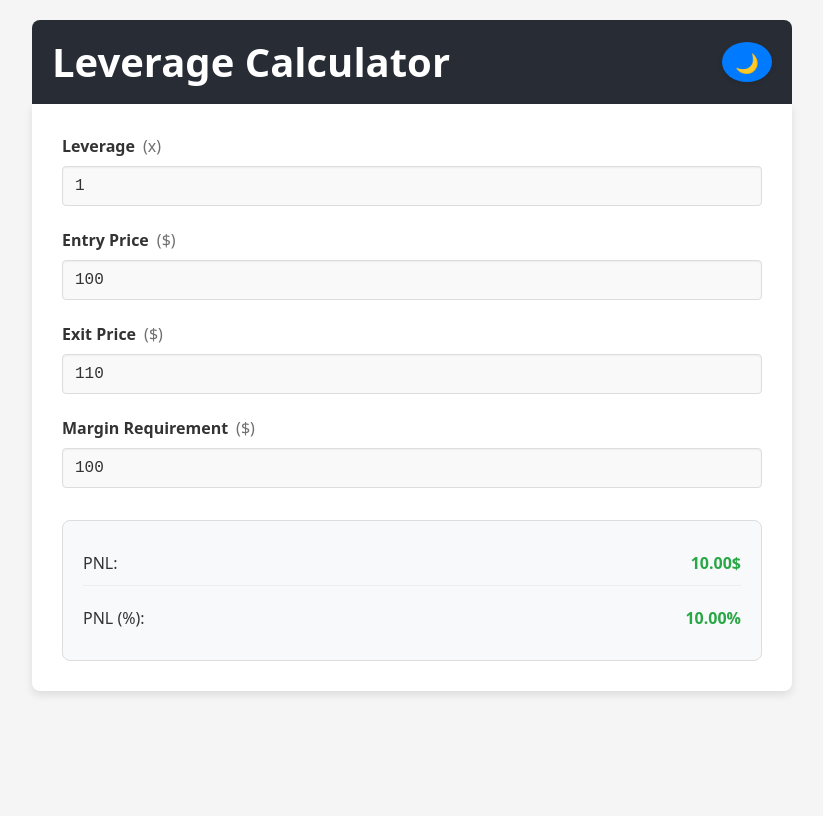
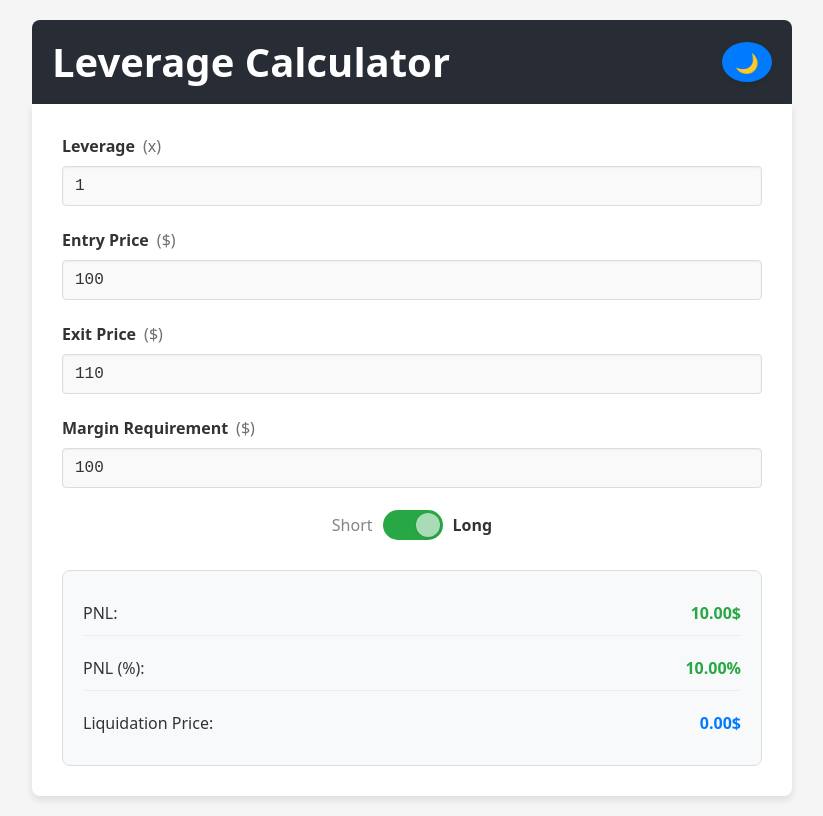
Before and after one commit to Pyroarsonist/leverage-calculator, a React (Vite) app: page / in a window 1280 px wide. Shown: the whole page, without its empty margins (228-1051 px from the left). Built offline with nearby package versions, Linux system fonts and the light colour scheme.

Commit message:
added Liquidation Price and short\long switcher

```diff
--- a/src/LeverageCalculator.css
+++ b/src/LeverageCalculator.css
@@ -178,6 +178,67 @@
 }
 
 
+/* Position toggle styles */
+.position-toggle-container {
+  display: flex;
+  align-items: center;
+  justify-content: center;
+  margin: 20px 0;
+  gap: 10px;
+}
+
+.position-toggle-container span {
+  font-weight: 500;
+  color: var(--text-color);
+  opacity: 0.6;
+  transition: opacity 0.3s ease, color 0.3s ease;
+}
+
+.position-toggle-container span.active {
+  opacity: 1;
+  font-weight: bold;
+}
+
+.position-toggle {
+  position: relative;
+  width: 60px;
+  height: 30px;
+  border-radius: 15px;
+  background-color: var(--input-border);
+  border: none;
+  cursor: pointer;
+  transition: background-color 0.3s ease;
+  padding: 0;
+}
+
+.position-toggle.long {
+  background-color: #28a745; /* Green for long */
+}
+
+.position-toggle.short {
+  background-color: #dc3545; /* Red for short */
+}
+
+.position-toggle-slider {
+  position: absolute;
+  top: 3px;
+  left: 3px;
+  width: 24px;
+  height: 24px;
+  border-radius: 50%;
+  background-color: white;
+  transition: transform 0.3s ease;
+  box-shadow: 0 1px 3px rgba(0, 0, 0, 0.2);
+}
+
+.position-toggle.long .position-toggle-slider {
+  transform: translateX(30px);
+}
+
+.position-toggle:hover {
+  opacity: 0.9;
+}
+
 @media (max-width: 600px) {
   .LeverageCalculator {
     padding: 10px;
--- a/src/LeverageCalculator.jsx
+++ b/src/LeverageCalculator.jsx
@@ -34,6 +34,9 @@ function LeverageCalculator() {
     const [marginRequirement, setMarginRequirement] = useState(() =>
         getStoredValue('marginRequirement', 100)
     );
+    const [isLong, setIsLong] = useState(
+        () => localStorage.getItem('isLong') !== 'false'
+    );
     const { isDarkTheme, toggleTheme } = useTheme();
 
     useEffect(() => {
@@ -51,6 +54,10 @@ function LeverageCalculator() {
     useEffect(() => {
         saveToLocalStorage('marginRequirement', marginRequirement);
     }, [marginRequirement]);
+
+    useEffect(() => {
+        localStorage.setItem('isLong', isLong.toString());
+    }, [isLong]);
 
     const handleLeverageChange = (e) => {
         const value = parseFloat(e.target.value) || 0;
@@ -72,11 +79,16 @@ function LeverageCalculator() {
         setMarginRequirement(value);
     };
 
-    const { profitLoss, pnl } = calculate({
+    const togglePositionType = () => {
+        setIsLong(!isLong);
+    };
+
+    const { profitLoss, pnl, liquidationPrice } = calculate({
         leverage,
         entryPrice,
         exitPrice,
         marginRequirement,
+        isLong,
     });
 
     return (
@@ -97,7 +109,9 @@ function LeverageCalculator() {
             </header>
             <main className="calculator-container">
                 <div className="input-group">
-                    <label htmlFor="leverage" data-unit="x">Leverage</label>
+                    <label htmlFor="leverage" data-unit="x">
+                        Leverage
+                    </label>
                     <input
                         id="leverage"
                         type="number"
@@ -110,7 +124,9 @@ function LeverageCalculator() {
                 </div>
 
                 <div className="input-group">
-                    <label htmlFor="entry-price" data-unit="$">Entry Price</label>
+                    <label htmlFor="entry-price" data-unit="$">
+                        Entry Price
+                    </label>
                     <input
                         id="entry-price"
                         type="number"
@@ -123,7 +139,9 @@ function LeverageCalculator() {
                 </div>
 
                 <div className="input-group">
-                    <label htmlFor="exit-price" data-unit="$">Exit Price</label>
+                    <label htmlFor="exit-price" data-unit="$">
+                        Exit Price
+                    </label>
                     <input
                         id="exit-price"
                         type="number"
@@ -150,6 +168,22 @@ function LeverageCalculator() {
                     />
                 </div>
 
+                <div className="position-toggle-container">
+                    <span className={!isLong ? 'active' : ''}>Short</span>
+                    <button
+                        className={`position-toggle ${isLong ? 'long' : 'short'}`}
+                        onClick={togglePositionType}
+                        aria-label={
+                            isLong
+                                ? 'Switch to short position'
+                                : 'Switch to long position'
+                        }
+                    >
+                        <span className="position-toggle-slider"></span>
+                    </button>
+                    <span className={isLong ? 'active' : ''}>Long</span>
+                </div>
+
                 <div className="results">
                     <div className="result-item">
                         <span>PNL:</span>
@@ -167,6 +201,12 @@ function LeverageCalculator() {
                             {pnl}%
                         </span>
                     </div>
+                    <div className="result-item">
+                        <span>Liquidation Price:</span>
+                        <span className="result-value">
+                            {liquidationPrice}$
+                        </span>
+                    </div>
                 </div>
             </main>
         </div>
--- a/src/calculator.js
+++ b/src/calculator.js
@@ -3,14 +3,37 @@ export const calculate = ({
     marginRequirement,
     exitPrice,
     entryPrice,
+    isLong = true,
 }) => {
     const positionSize = leverage * marginRequirement;
     const units = positionSize / entryPrice;
-    const profitLoss = units * (exitPrice - entryPrice);
+
+    // Calculate PNL based on position type (long or short)
+    const priceDifference = isLong
+        ? exitPrice - entryPrice
+        : entryPrice - exitPrice;
+    const profitLoss = units * priceDifference;
     const pnl = (profitLoss / positionSize) * 100;
+
+    // Calculate liquidation price
+    // For long positions: liquidation occurs when price falls below a certain threshold
+    // For short positions: liquidation occurs when price rises above a certain threshold
+    // Simplified formula: liquidation happens when losses equal initial margin (minus a small buffer for fees)
+    // const buffer = 0.05; // 5% buffer for fees
+    // const effectiveMargin = marginRequirement * (1 - buffer);
+
+    let liquidationPrice;
+    if (isLong) {
+        // Long position: liquidation price is below entry price
+        liquidationPrice = entryPrice * (1 - 1 / leverage);
+    } else {
+        // Short position: liquidation price is above entry price
+        liquidationPrice = entryPrice * (1 + 1 / leverage);
+    }
 
     return {
         profitLoss: profitLoss.toFixed(2),
         pnl: pnl.toFixed(2),
+        liquidationPrice: liquidationPrice.toFixed(2),
     };
 };
```
